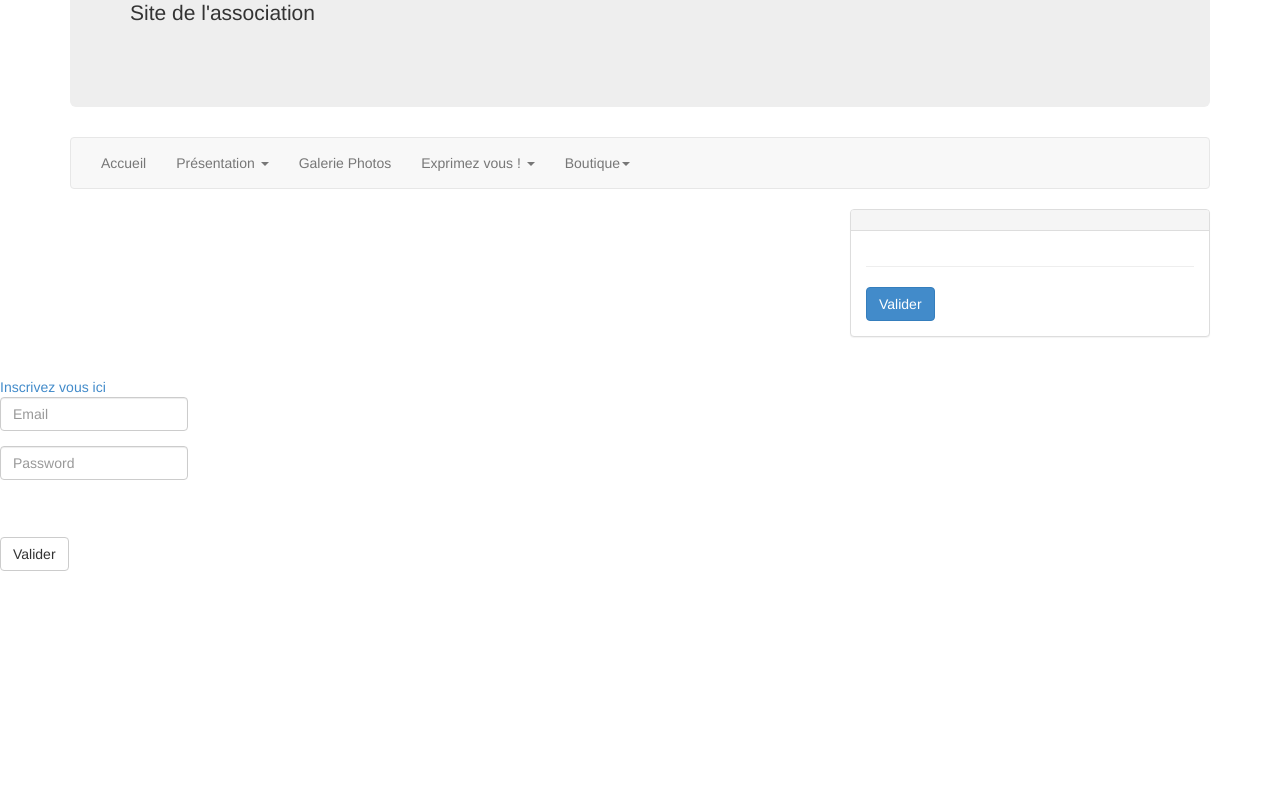
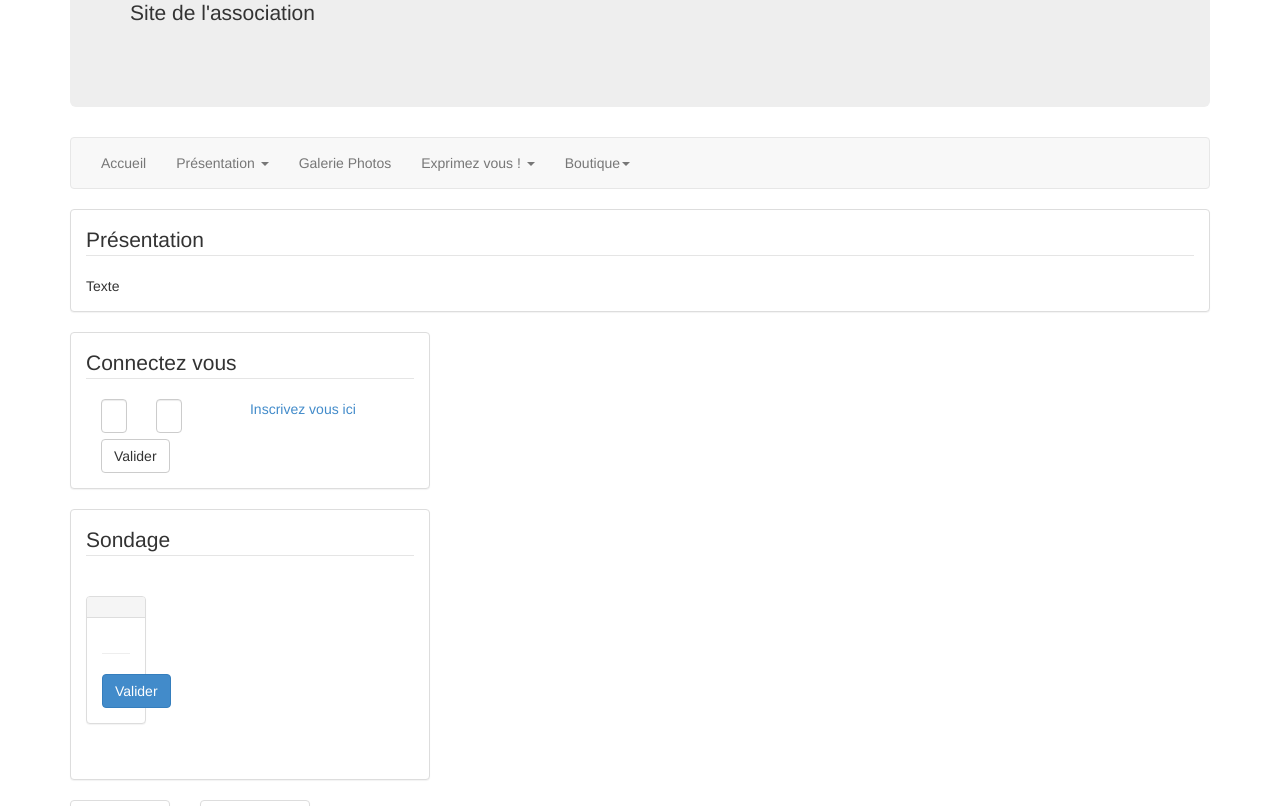
Before and after one commit to Donnajess/musikeole, a PHP site: page / in a window 1280 px wide. Shown: the part 143-949 px from the top of the page. Before the commit the page ends 714 px from the top, so only its background shows below. Run offline with PHP 8.4, Linux system fonts and the light colour scheme; data comes from the database, SQL or seed files in the repository.

Commit message:
Test structure accueil 1

```diff
--- a/index.php
+++ b/index.php
@@ -81,16 +81,26 @@
   </div><!-- /.container-fluid -->
 </nav>
 
+
+
+<div class="panel panel-default">
+  <div class="panel-body">
+    <legend>Présentation</legend>
+    Texte
+  </div>
+</div>
+
+
+
 <div class="row">
-				<div class="col-md-8">&nbsp;</div>
-				<div class="col-md-4">
-					<?php include('includes/afficherSondage.php'); ?>
-				</div>
-			</div>
-		</div>
+  <div class="col-md-4">
 
-<form class="form-horizontal" role="form">
-	  <a href="inscription.php">Inscrivez vous ici</a>
+
+
+<div class="panel panel-default">
+  <div class="panel-body">
+
+    <legend>Connectez vous</legend>
   <div class="form-group">
 
     <div class="col-md-2">
@@ -111,16 +121,103 @@
       </div>
     </div>
   </div>
+      <a href="inscription.php">Inscrivez vous ici</a>
   <div class="form-group">
-    <div class="col-md-2 col-sm-10">
+    <div class="col-md-10 col-sm-10">
       <button type="submit" class="btn btn-default">Valider</button>
     </div>
   </div>
+  </div>
+</div>
 
-</form>
+
+
+<div class="panel panel-default">
+  <div class="panel-body">
+    <legend>Sondage</legend>
+<div class="row">
+        <div class="col-md-10">&nbsp;</div>
+        <div class="col-md-3">
+          <?php include('includes/afficherSondage.php'); ?>
+        </div>
+      </div>
+    </div>
+      </div>
 
 
 
 
+
+
+
+
+
+
+<div class="row">
+  <div class="col-md-4">
+
+<div class="panel panel-default">
+  <div class="panel-body">
+    <legend>Informations</legend>
+    Texte personnalisé
+  </div>
+</div>
+</div>
+
+<div class="row">
+  <div class="col-md-4">
+<div class="panel panel-default">
+  <div class="panel-body">
+    <legend>Evènement</legend>
+    Prochain évènement
+  </div>
+</div>
+</div>
+</div>
+
+
+
+
+<div class="row">
+  <div class="col-md-4">
+<div class="panel panel-default">
+  <div class="panel-body">
+    <legend>Newletter</legend>
+    <div class="checkbox">
+    <label>
+      <input type="checkbox"> Je m'inscris à la Newsletter
+    </label>
+  </div>
+  <button type="submit" class="btn btn-default">Valider</button>
+</div>
+</div>
+</div>
+
+<div class="row">
+  <div class="col-md-4">
+<div class="panel panel-default">
+  <div class="panel-body">
+    <legend>Pub</legend>
+<img src="http://lorempixel.com/output/fashion-h-c-64-98-4.jpg" alt="img1" />   </div>
+</div>
+</div>
+</div>
+
+
+
+
+
+
+
+
+
+<img src="http://lorempixel.com/output/fashion-h-c-64-98-4.jpg" alt="img1" />
+<img src="http://lorempixel.com/output/nocturne-q-c-130-120-6.jpg" alt="img1" />
+
+   <div align="center">
+    Mentions légales - Noms des divers groupes, ect ect
+
+   </div>
+
 	</body>
 </html>
```
